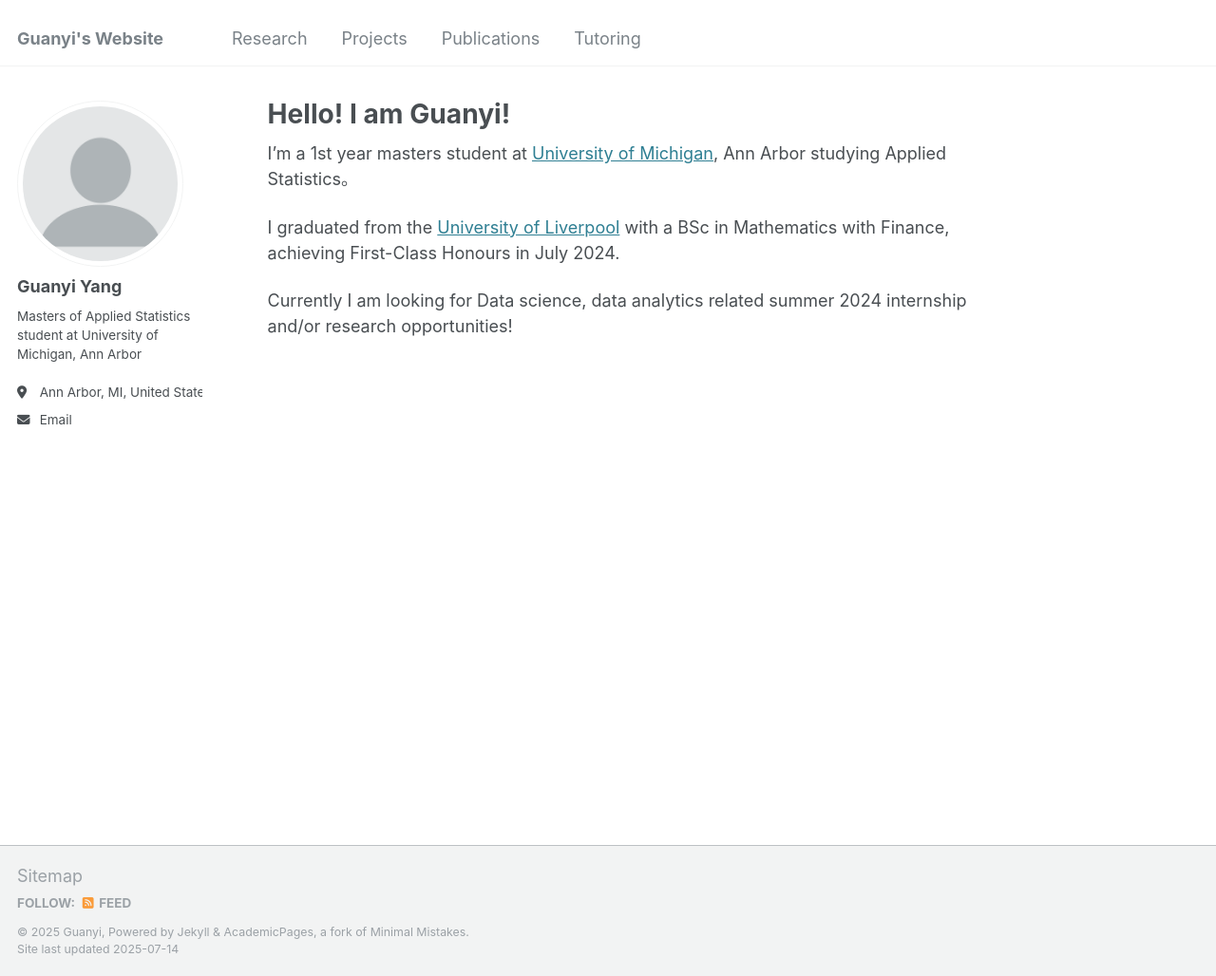
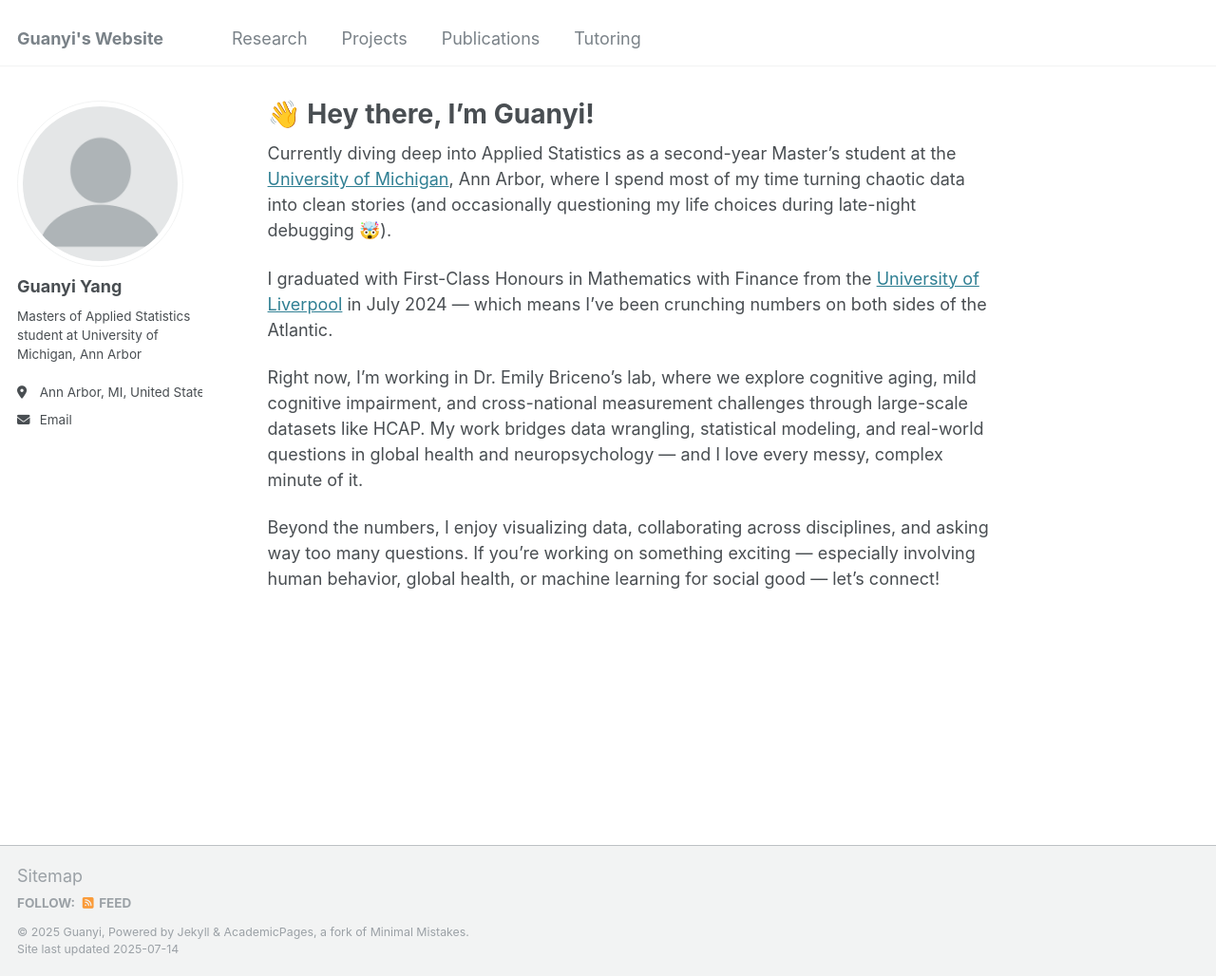
Before and after one commit to Guanyiy/guanyiy.github.io, a Jekyll site: the page built from _pages/about.md, in a window 1280 px wide and 1028 px high. Shown: the whole window at 95% size. Built offline with Jekyll 4.4.1, drawn with Linux system fonts in a browser that asks for light colours.

Commit message:
about.md

```diff
--- a/_pages/about.md
+++ b/_pages/about.md
@@ -1,14 +1,16 @@
 ---
 permalink: /
-title: "Hello! I am Guanyi!"
+title: "👋 Hey there, I’m Guanyi!"
 author_profile: true
 redirect_from:
   - /about/
   - /about.html
 ---
 
-I'm a 1st year masters student at [University of Michigan](www.umich.edu/), Ann Arbor studying Applied Statistics。
+Currently diving deep into Applied Statistics as a second-year Master’s student at the [University of Michigan](www.umich.edu/), Ann Arbor, where I spend most of my time turning chaotic data into clean stories (and occasionally questioning my life choices during late-night debugging 🤯).
 
-I graduated from the [University of Liverpool](www.liverpool.ac.uk/) with a BSc in Mathematics with Finance, achieving First-Class Honours in July 2024.
+I graduated with First-Class Honours in Mathematics with Finance from the  [University of Liverpool](www.liverpool.ac.uk/) in July 2024 — which means I’ve been crunching numbers on both sides of the Atlantic.
 
-Currently I am looking for Data science, data analytics related summer 2024 internship and/or research opportunities!
+Right now, I’m working in Dr. Emily Briceno’s lab, where we explore cognitive aging, mild cognitive impairment, and cross-national measurement challenges through large-scale datasets like HCAP. My work bridges data wrangling, statistical modeling, and real-world questions in global health and neuropsychology — and I love every messy, complex minute of it.
+
+Beyond the numbers, I enjoy visualizing data, collaborating across disciplines, and asking way too many questions. If you're working on something exciting — especially involving human behavior, global health, or machine learning for social good — let’s connect!
```
